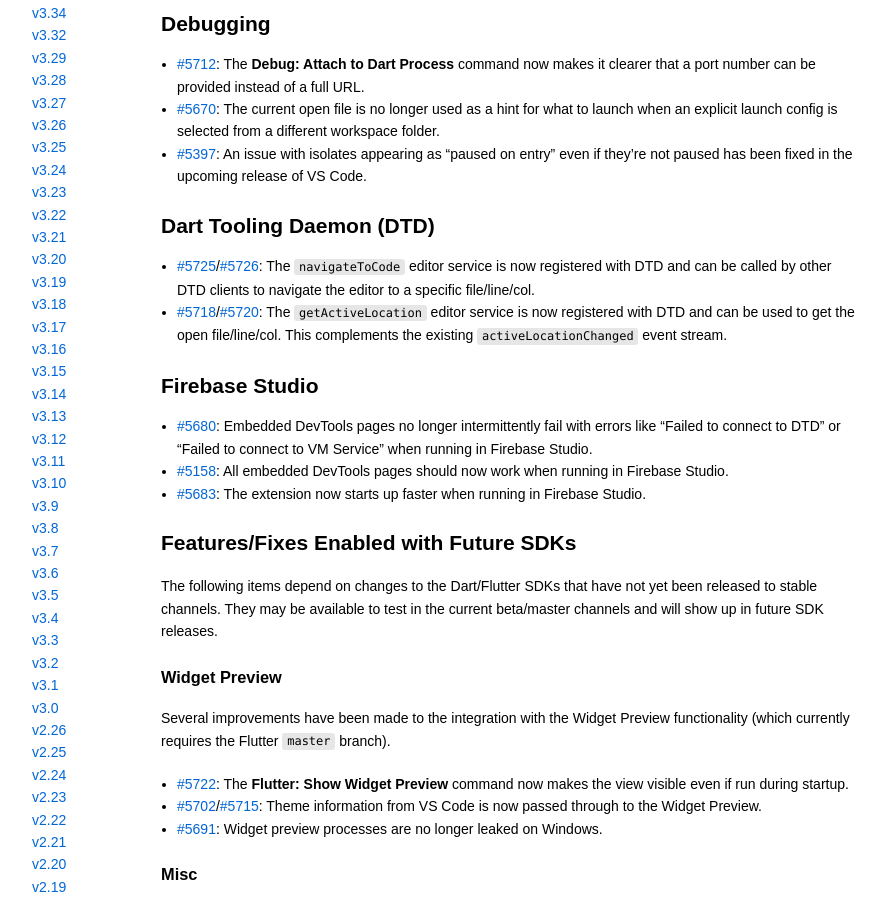
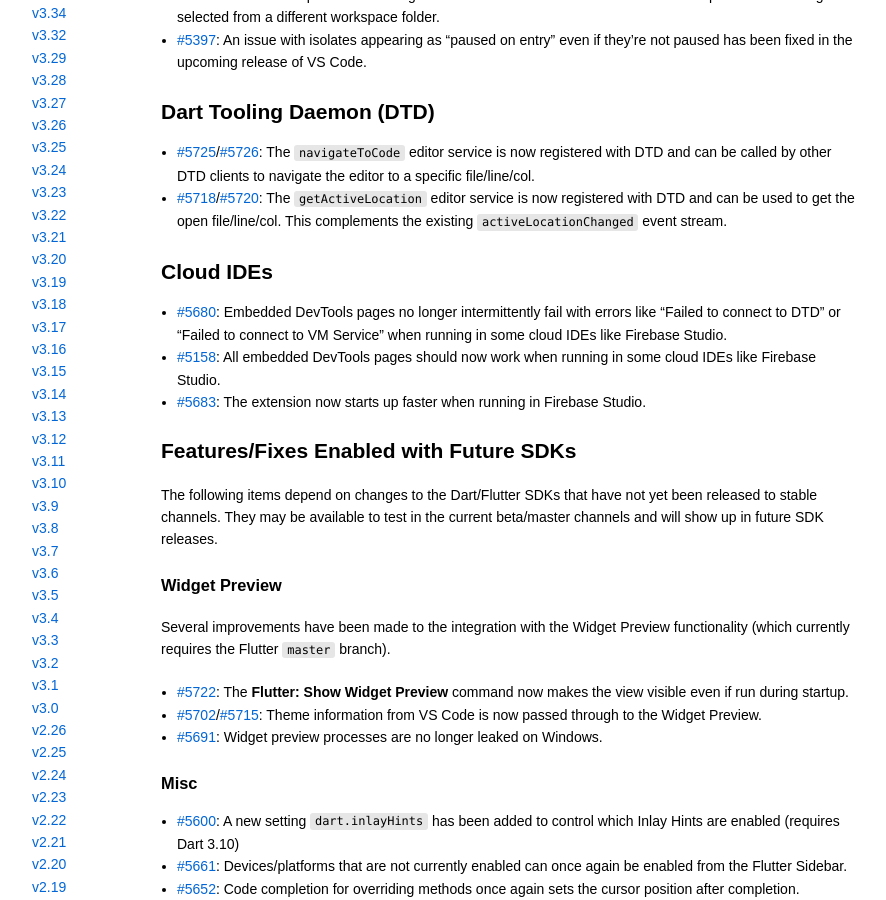
Before and after one commit to Dart-Code/Website, a Jekyll site: the page built from _releases/v3.120.md, in a window 1280 px wide and 900 px high, scrolled down 1216 px. Shown: the whole window, without its empty margins (204-1090 px from the left). Built offline with Jekyll 4.4.1, drawn with Linux system fonts in a browser that asks for light colours; some of the changed text lies outside the part shown.

Commit message:
Mark release notes as final
+ make it clearer some of the FS fixes will apply to other cloud IDEs with similar auth.

```diff
--- a/_releases/v3.120.md
+++ b/_releases/v3.120.md
@@ -41,10 +40,10 @@
 - [#5725](https://github.com/Dart-Code/Dart-Code/issues/5725)/[#5726](https://github.com/Dart-Code/Dart-Code/issues/5726): The `navigateToCode` editor service is now registered with DTD and can be called by other DTD clients to navigate the editor to a specific file/line/col.
 - [#5718](https://github.com/Dart-Code/Dart-Code/issues/5718)/[#5720](https://github.com/Dart-Code/Dart-Code/issues/5720): The `getActiveLocation` editor service is now registered with DTD and can be used to get the open file/line/col. This complements the existing `activeLocationChanged` event stream.
 
-## Firebase Studio
+## Cloud IDEs
 
-- [#5680](https://github.com/Dart-Code/Dart-Code/issues/5680): Embedded DevTools pages no longer intermittently fail with errors like "Failed to connect to DTD" or "Failed to connect to VM Service" when running in Firebase Studio.
-- [#5158](https://github.com/Dart-Code/Dart-Code/issues/5158): All embedded DevTools pages should now work when running in Firebase Studio.
+- [#5680](https://github.com/Dart-Code/Dart-Code/issues/5680): Embedded DevTools pages no longer intermittently fail with errors like "Failed to connect to DTD" or "Failed to connect to VM Service" when running in some cloud IDEs like Firebase Studio.
+- [#5158](https://github.com/Dart-Code/Dart-Code/issues/5158): All embedded DevTools pages should now work when running in some cloud IDEs like Firebase Studio.
 - [#5683](https://github.com/Dart-Code/Dart-Code/issues/5683): The extension now starts up faster when running in Firebase Studio.
 
 ## Features/Fixes Enabled with Future SDKs
```
Also changed, not shown: other parts of _releases/v3.120.md (+1 -2 lines).
